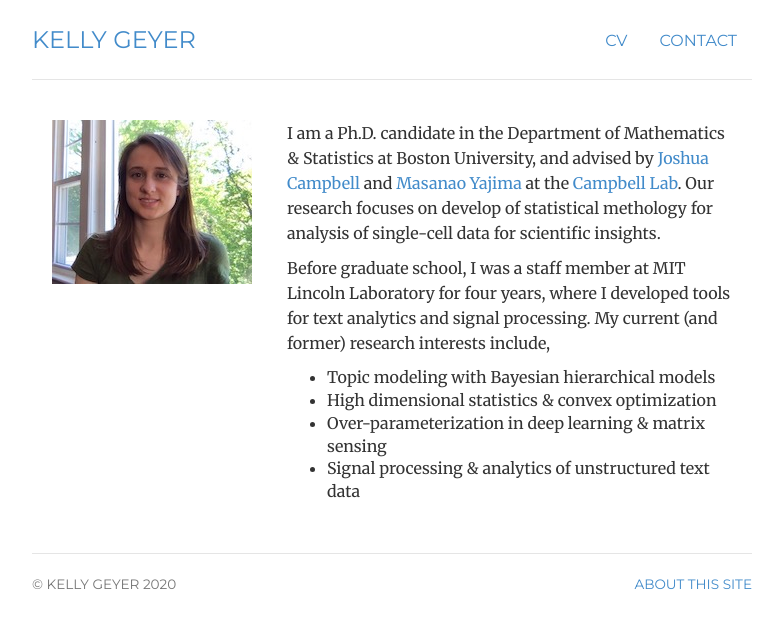
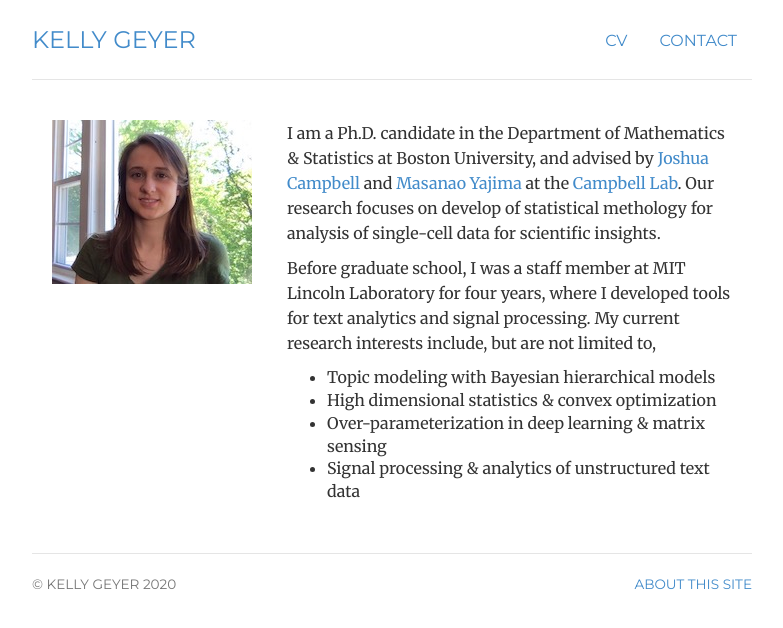
Before and after one commit to kgeyer/kgeyer.github.io, a Jekyll site: the page built from index.html, in a window 1280 px wide. Shown: the top 628 px of the page, without its empty margins (248-1031 px from the left). Built offline with Jekyll 4.4.1, drawn with Linux system fonts in a browser that asks for light colours.

Commit message:
update description

```diff
--- a/index.html
+++ b/index.html
@@ -31,7 +31,7 @@ description: Kelly Geyer is a Ph.D. Candidate in the Department of Mathematics &
 		Our research focuses on develop of statistical methology for analysis of single-cell data for scientific insights.
 	<p>Before graduate school, I was a staff member at MIT Lincoln Laboratory
 		for four years, where I developed tools for text analytics and signal
-		processing. My current (and former) research interests include,
+		processing. My current research interests include, but are not limited to,
 		<ul>
 			<li>Topic modeling with Bayesian hierarchical models</li>
 			<li>High dimensional statistics & convex optimization</li>
@@ -52,7 +52,7 @@ description: Kelly Geyer is a Ph.D. Candidate in the Department of Mathematics &
 	</p>
 	<p>Before graduate school, I was a staff member at MIT Lincoln Laboratory
 		for four years, where I developed tools for text analytics and signal
-		processing. My current (and former) research interests include,
+		processing. My current research interests include, but are not limited to,
 		<ul>
 			<li>Topic modeling with Bayesian hierarchical models</li>
 			<li>High dimensional statistics & convex optimization</li>
```
